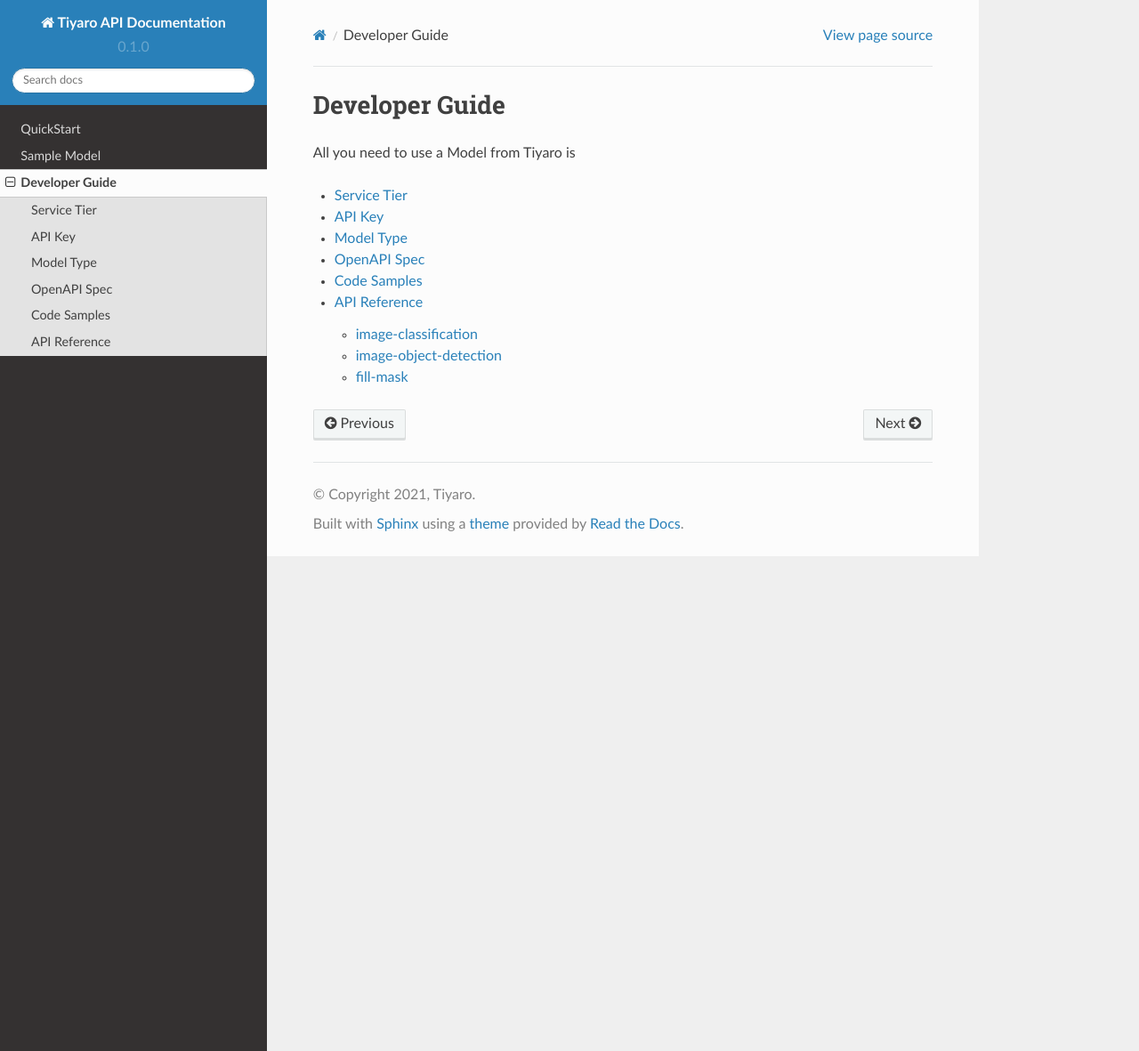
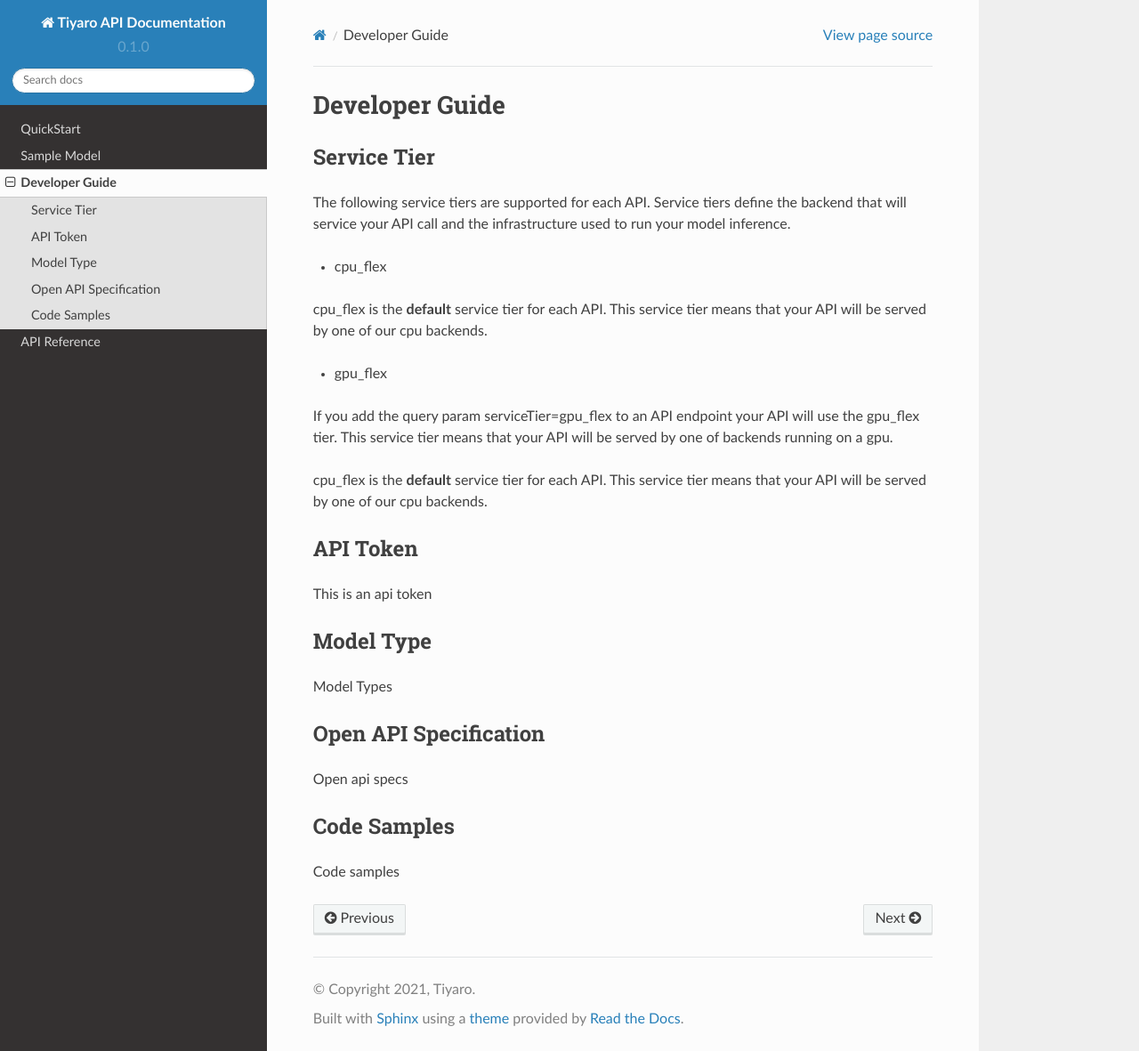
Before and after one commit to mahpat16/rtd-api-doc, a Sphinx documentation site: the page built from docs/source/developer.rst, in a window 1280 px wide and 1181 px high. Shown: the whole window at 89% size. Built offline with Sphinx 7.4.7 and the Read the Docs theme 2.0.0, drawn with Linux system fonts in a browser that asks for light colours.

Commit message:
Updates to doc

```diff
--- /dev/null
+++ b/docs/source/apiref.rst
@@ -0,0 +1,2 @@
+API Reference
+==============
--- a/docs/source/conf.py
+++ b/docs/source/conf.py
@@ -17,6 +17,7 @@
     'sphinx.ext.autodoc',
     'sphinx.ext.autosummary',
     'sphinx.ext.intersphinx',
+    'sphinxcontrib.openapi',
 ]
 
 intersphinx_mapping = {
--- a/docs/source/developer.rst
+++ b/docs/source/developer.rst
@@ -1,14 +1,46 @@
 Developer Guide
 ===============
 
-.. _quickstart:
+.. _servicetier:
 
-All you need to use a Model from Tiyaro is
+Service Tier
+------------
+The following service tiers are supported for each API. Service tiers define the backend that will service your API call and the infrastructure used to run your model inference.
 
-.. toctree::
-   developer/servicetier
-   developer/apitoken
-   developer/modeltypes
-   developer/swagspec
-   developer/codesamples
-   developer/apiref
+* cpu_flex
+cpu_flex is the **default** service tier for each API. This service tier means that your API will be served by one of our cpu backends.
+
+* gpu_flex
+If you add the query param serviceTier=gpu_flex to an API endpoint your API will use the gpu_flex tier. This service tier means that your API will be served by one of backends running on a gpu.
+
+
+cpu_flex is the **default** service tier for each API. This service tier means that your API will be served by one of our cpu backends.
+
+
+
+.. _apitoken:
+
+API Token
+---------
+This is an api token
+
+
+.. _modeltype:
+
+Model Type
+----------
+Model Types
+
+
+.. _openapispec:
+
+Open API Specification
+----------------------
+Open api specs
+
+
+.. _codesamples:
+
+Code Samples
+------------
+Code samples
--- a/docs/source/developer/api/imageclass.rst
+++ b/docs/source/developer/api/imageclass.rst
@@ -4,3 +4,5 @@
 .. _imageclass:
 
 Image Classification Reference
+
+.. openapi:: ic.yaml
```
Also changed, not shown: docs/source/developer/api/ic.yaml (added, +96 -0 lines), docs/source/index.rst (+4 -8 lines), docs/source/samplemodel.rst (+22 -1 lines), docs/source/facebookbart.png (added), docs/source/facebookbarttype.png (added).
